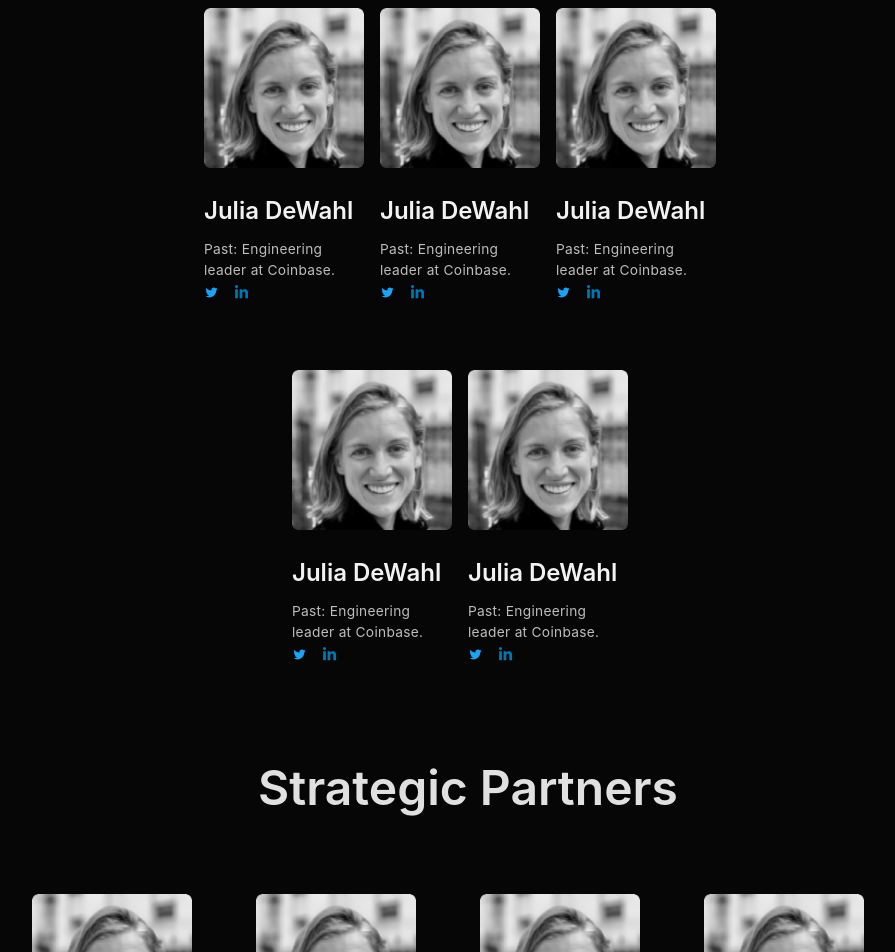
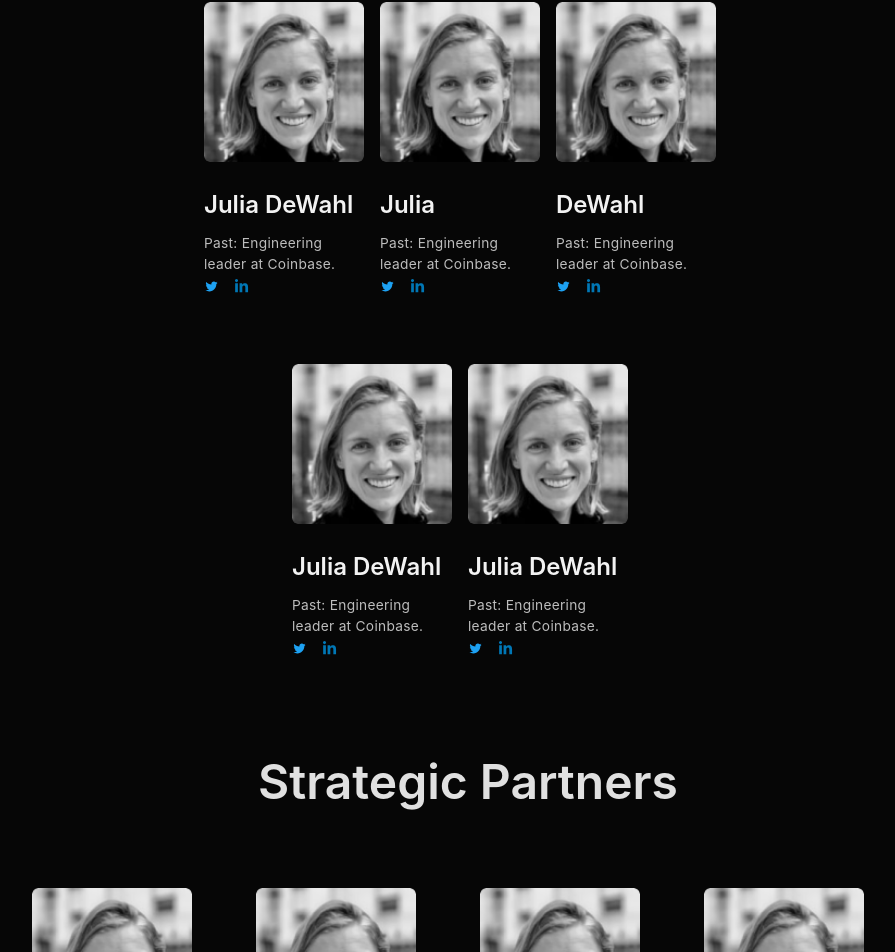
Before and after one commit to dynopii/dynopii.github.io, a Next.js app: page /about in a window 1280 px wide. Shown: the part 998-1950 px from the top of the page, without its empty margins (172-1067 px from the left). Built offline with nearby package versions, Linux system fonts and the light colour scheme.

Commit message:
content refactor - about us page

```diff
--- a/components/screens/about/OurTeam.tsx
+++ b/components/screens/about/OurTeam.tsx
@@ -1,4 +1,5 @@
 import React from 'react';
+import { aboutUsContents, aboutUsTeams } from '../../../shared/contents';
 import { TeamCard } from './TeamCard';
 
 interface Props { }
@@ -7,16 +8,15 @@ export const OurTeam: React.FC<Props> = () => {
 	return (
 		<section id="our-team" className="">
 			<div className="mx-auto md:px-30 pt-48" style={{ maxWidth: '1200px' }}>
-				<h3 className="text-h3 font-semibold text-gray-e0e mb-40 text-center">Our Team</h3>
+				<h3 className="text-h3 font-semibold text-gray-e0e mb-40 text-center">{aboutUsContents.teamsSection.title}</h3>
 				<h6 className="text-h6 font-light text-gray-e0e text-center w-7/12 mx-auto md:w-full">
-					Our team has led and delivered large-scale software and design projects in multiple startups and
-					high-growth environments like Intel, and nice startups.
+					{aboutUsContents.teamsSection.description}
 				</h6>
 
 				<div className="flex items-center justify-center flex-wrap mb-20 max-w-2xl md:max-w-full mx-auto">
 					{/* <div className="grid-teams-container mb-70"> */}
-					{Array.from(Array(5).keys()).map((loader, i) => (
-						<TeamCard key={i} />
+					{aboutUsTeams.map((team, i) => (
+						<TeamCard key={team.id} {...team} />
 					))}
 				</div>
 			</div>
--- a/components/screens/about/StrategicPartners.tsx
+++ b/components/screens/about/StrategicPartners.tsx
@@ -1,5 +1,5 @@
 import React from 'react';
-import { StrategicPartnersData } from '../../../shared/contents';
+import { aboutUsContents, StrategicPartnersData } from '../../../shared/contents';
 import { PartnerCard } from './PartnerCard';
 
 interface Props { }
@@ -8,7 +8,7 @@ export const StrategicPartners: React.FC<Props> = () => {
 	return (
 		<section>
 			<div className="mx-auto max-w-4xl">
-				<h3 className="text-h3 font-semibold text-gray-e0e text-center pt-70 mb-70">Strategic Partners</h3>
+				<h3 className="text-h3 font-semibold text-gray-e0e text-center pt-70 mb-70">{aboutUsContents.StrategicPartners.title}</h3>
 				<div className="flex items-center justify-center md:flex-col mb-70">
 					{StrategicPartnersData.map((partner) => (
 						<PartnerCard key={partner.id} {...partner} />
--- a/components/screens/about/TeamCard.tsx
+++ b/components/screens/about/TeamCard.tsx
@@ -2,32 +2,37 @@ import React from "react";
 import { AiOutlineTwitter } from "react-icons/ai";
 import { FaLinkedinIn } from "react-icons/fa";
 import { colors } from "../../../shared/constants";
-import Link from "next/link";
+interface Props {
+  photo: string,
+  name: string,
+  description: string,
+  twitter: string,
+  linkedin: string;
+}
 
-interface Props {}
-
-export const TeamCard: React.FC<Props> = () => {
+export const TeamCard: React.FC<Props> = ({ photo, name, description, twitter, linkedin }) => {
   return (
     <div className="mt-70 md:mt-40 w-44 md:mx-40">
       <div className="overflow-hidden rounded-default w-40 h-40">
         <img
-          src="/images/team-demo-pic.png"
+          // src="/images/team-demo-pic.png"
+          src={photo}
           className="object-cover w-full h-full"
-          alt="Team"
+          alt={name}
         />
       </div>
       <h5 className="text-gray-f2f text-h5 font-semibold mt-25 w-40">
-        Julia DeWahl
+        {name}
       </h5>
       <p className="text-gray-bdb font-normal text-body-sm mt-10 w-40">
-        Past: Engineering leader at Coinbase.
+        {description}
       </p>
       <div className="flex items-center mt-5">
-        <a href="https://twitter.com/dynopii" target="_blank" rel="noreferrer">
+        <a href={twitter} target="_blank" rel="noreferrer">
           <AiOutlineTwitter size={15} fill={colors.twitter} />
         </a>
         <a
-          href="https://in.linkedin.com/company/dynopii"
+          href={linkedin}
           className="ml-15"
           target="_blank"
           rel="noreferrer"
--- a/shared/contents.ts
+++ b/shared/contents.ts
@@ -20,86 +20,6 @@ export const blogs = [
     docs.digitalocean.com`,
     noOfComments: "3433",
     photo: "/images/blog-demo.png",
-  },
-];
-
-// In Media Page
-export const smallBlogs = [
-  {
-    id: "1",
-    title: `India's new creation Dynopii solves the pain points of language tone `,
-    // image: '/images/media-small-1.png',
-    image: "https://mms.digitimes.com/NewsImg/2021/0618/612267-2-YXFW0.jpg",
-    date: "Jun 18, 2021",
-    href: "https://www.digitimes.com.tw/iot/article.asp?cat=158&cat1=20&cat2=40&id=0000612267_7MC3DU6L53H2KA8KYXFW0&cf=AF1",
-  },
-  {
-    id: "2",
-    title: "India AI startup Dynopii debuts speech accent changer at Computex 2021",
-    // image: '/images/media-small-2.png',
-    image: "https://www.digitimes.com/newsshow/20210618PD203_files/1_b.jpg",
-    date: "Jun 18, 2021",
-    href: "https://www.digitimes.com/news/a20210618PD203.html",
-  },
-  {
-    id: "3",
-    title: "Dynopii, Indian AI startup unveils speech accent changer: Computex 2021",
-    // image: '/images/media-small-3.png',
-    image:
-      "https://www.ncnonline.net/wp-content/uploads/2021/06/Dynopii-Indian-AI-startup-unveils-speech-accent-changer-Computex-2021-640x360.jpeg",
-    date: "June 24, 2021",
-    href: "https://www.ncnonline.net/news-in-brief/dynopii-indian-ai-startup-unveils-speech-accent-changer-computex-2021",
-  },
-  {
-    id: "4",
-    title: "Indian AI startup Dynopii debuts voice accent changer with Computex 2021",
-    // image: '/images/media-small-4.png',
-    image: "https://www.digitimes.com/newsshow/20210618PD203_files/1_b.jpg",
-    date: "Jun 18, 2020",
-    href: "https://worldakkam.com/indian-ai-startup-dynopii-debuts-voice-accent-changer-with-computex-2021/82144/",
-  },
-  {
-    id: "5",
-    title: "Startup in ASEAN - Dynopii an AI speech accent changer  ",
-    image:
-      "https://scontent.fixr3-1.fna.fbcdn.net/v/t1.6435-9/112337814_1052677161817657_2425797221960566743_n.png?_nc_cat=106&ccb=1-5&_nc_sid=09cbfe&_nc_ohc=EammsFPP6EcAX95aBwC&tn=VzZnbrfpR7g2ScRE&_nc_ht=scontent.fixr3-1.fna&oh=c676e4dc00060db0b0107bdf75fa3ed2&oe=617185FF",
-    date: "Jul 16, 2021",
-    href: "https://www.facebook.com/STARTBOARD.co/posts/startup-in-asean-dynopii-an-ai-speech-accent-changer-indiaduring-the-covid-19-on/1299265520492152/",
-  },
-  {
-    id: "6",
-    title: "Startup in ASEAN - Dynopii an AI speech accent changer ",
-    image: "https://www.digitimes.com/newsshow/20210618PD203_files/1_b.jpg",
-    date: "Jun 18, 2020",
-    href: "https://technewsnow.com/news/india-ai-startup-dynopii-debuts-speech-accent-changer-at-computex-2021",
-  },
-];
-
-// In About Page
-export const StrategicPartnersData = [
-  {
-    id: '1',
-    name: 'Julia DeWahl',
-    designation: 'CEO',
-    photo: '/images/team-demo-pic.png',
-  },
-  {
-    id: '2',
-    name: 'Julia DeWahl',
-    designation: 'Angel Investor',
-    photo: '/images/team-demo-pic.png',
-  },
-  {
-    id: '3',
-    name: 'Julia DeWahl',
-    designation: 'Ex-Paypal',
-    photo: '/images/team-demo-pic.png',
-  },
-  {
-    id: '4',
-    name: 'Julia DeWahl',
-    designation: 'Ex-Amazon',
-    photo: '/images/team-demo-pic.png',
   },
 ];
 
@@ -176,10 +96,97 @@ export const contactUsContents = {
   email: 'hello@dynopii.com'
 };
 
+// In About Us Page
 export const aboutUsContents = {
+  title: 'The magic of sound.',
+  upperParagraph: `Create effortless & personalized customer experiences with the best in class AI-powered digital and voice
+  automation.`,
+  lowerParagraph: `Our vision is to make it simple for consumers to do business with you by redefining.`,
+  link: {
+    title: 'Read more about us',
+    href: '#our-team'
+  },
+  //Teams
+  teamsSection: {
+    title: 'Our Team',
+    description: 'Our team has led and delivered large-scale software and design projects in multiple startups and high-growth environments like Intel, and nice startups.',
+  },
+  // Strategic Partners
+  StrategicPartners: {
+    title: 'Strategic Partners'
+  }
+};
+export const aboutUsTeams = [
+  {
+    id: '1',
+    photo: '/images/team-demo-pic.png',
+    name: 'Julia DeWahl',
+    description: 'Past: Engineering leader at Coinbase.',
+    twitter: 'https://twitter.com/dynopii',
+    linkedin: 'https://in.linkedin.com/company/dynopii',
+  },
+  {
+    id: '2',
+    photo: '/images/team-demo-pic.png',
+    name: 'Julia ',
+    description: 'Past: Engineering leader at Coinbase.',
+    twitter: 'https://twitter.com/dynopii',
+    linkedin: 'https://in.linkedin.com/company/dynopii',
+  },
+  {
+    id: '3',
+    photo: '/images/team-demo-pic.png',
+    name: ' DeWahl',
+    description: 'Past: Engineering leader at Coinbase.',
+    twitter: 'https://twitter.com/dynopii',
+    linkedin: 'https://in.linkedin.com/company/dynopii',
+  },
+  {
+    id: '4',
+    photo: '/images/team-demo-pic.png',
+    name: 'Julia DeWahl',
+    description: 'Past: Engineering leader at Coinbase.',
+    twitter: 'https://twitter.com/dynopii',
+    linkedin: 'https://in.linkedin.com/company/dynopii',
+  },
+  {
+    id: '5',
+    photo: '/images/team-demo-pic.png',
+    name: 'Julia DeWahl',
+    description: 'Past: Engineering leader at Coinbase.',
+    twitter: 'https://twitter.com/dynopii',
+    linkedin: 'https://in.linkedin.com/company/dynopii',
+  },
+];
+export const StrategicPartnersData = [
+  {
+    id: '1',
+    name: 'Julia DeWahl',
+    designation: 'CEO',
+    photo: '/images/team-demo-pic.png',
+  },
+  {
+    id: '2',
+    name: 'Julia DeWahl',
+    designation: 'Angel Investor',
+    photo: '/images/team-demo-pic.png',
+  },
+  {
+    id: '3',
+    name: 'Julia DeWahl',
+    designation: 'Ex-Paypal',
+    photo: '/images/team-demo-pic.png',
+  },
+  {
+    id: '4',
+    name: 'Julia DeWahl',
+    designation: 'Ex-Amazon',
+    photo: '/images/team-demo-pic.png',
+  },
+];
 
-};
 
+// Footer
 export const footerContents = {
   copyright: 'Copyright © 2021 Dynopii, Inc. All rights reserved.',
   links: [
@@ -292,3 +299,58 @@ export const footerContents = {
     },
   ]
 };
+
+// In Media Page
+export const mediaContents = {
+
+};
+export const smallBlogs = [
+  {
+    id: "1",
+    title: `India's new creation Dynopii solves the pain points of language tone `,
+    // image: '/images/media-small-1.png',
+    image: "https://mms.digitimes.com/NewsImg/2021/0618/612267-2-YXFW0.jpg",
+    date: "Jun 18, 2021",
+    href: "https://www.digitimes.com.tw/iot/article.asp?cat=158&cat1=20&cat2=40&id=0000612267_7MC3DU6L53H2KA8KYXFW0&cf=AF1",
+  },
+  {
+    id: "2",
+    title: "India AI startup Dynopii debuts speech accent changer at Computex 2021",
+    // image: '/images/media-small-2.png',
+    image: "https://www.digitimes.com/newsshow/20210618PD203_files/1_b.jpg",
+    date: "Jun 18, 2021",
+    href: "https://www.digitimes.com/news/a20210618PD203.html",
+  },
+  {
+    id: "3",
+    title: "Dynopii, Indian AI startup unveils speech accent changer: Computex 2021",
+    // image: '/images/media-small-3.png',
+    image:
+      "https://www.ncnonline.net/wp-content/uploads/2021/06/Dynopii-Indian-AI-startup-unveils-speech-accent-changer-Computex-2021-640x360.jpeg",
+    date: "June 24, 2021",
+    href: "https://www.ncnonline.net/news-in-brief/dynopii-indian-ai-startup-unveils-speech-accent-changer-computex-2021",
+  },
+  {
+    id: "4",
+    title: "Indian AI startup Dynopii debuts voice accent changer with Computex 2021",
+    // image: '/images/media-small-4.png',
+    image: "https://www.digitimes.com/newsshow/20210618PD203_files/1_b.jpg",
+    date: "Jun 18, 2020",
+    href: "https://worldakkam.com/indian-ai-startup-dynopii-debuts-voice-accent-changer-with-computex-2021/82144/",
+  },
+  {
+    id: "5",
+    title: "Startup in ASEAN - Dynopii an AI speech accent changer  ",
+    image:
+      "https://scontent.fixr3-1.fna.fbcdn.net/v/t1.6435-9/112337814_1052677161817657_2425797221960566743_n.png?_nc_cat=106&ccb=1-5&_nc_sid=09cbfe&_nc_ohc=EammsFPP6EcAX95aBwC&tn=VzZnbrfpR7g2ScRE&_nc_ht=scontent.fixr3-1.fna&oh=c676e4dc00060db0b0107bdf75fa3ed2&oe=617185FF",
+    date: "Jul 16, 2021",
+    href: "https://www.facebook.com/STARTBOARD.co/posts/startup-in-asean-dynopii-an-ai-speech-accent-changer-indiaduring-the-covid-19-on/1299265520492152/",
+  },
+  {
+    id: "6",
+    title: "Startup in ASEAN - Dynopii an AI speech accent changer ",
+    image: "https://www.digitimes.com/newsshow/20210618PD203_files/1_b.jpg",
+    date: "Jun 18, 2020",
+    href: "https://technewsnow.com/news/india-ai-startup-dynopii-debuts-speech-accent-changer-at-computex-2021",
+  },
+];
```
Also changed, not shown: pages/about.tsx (+8 -8 lines).
